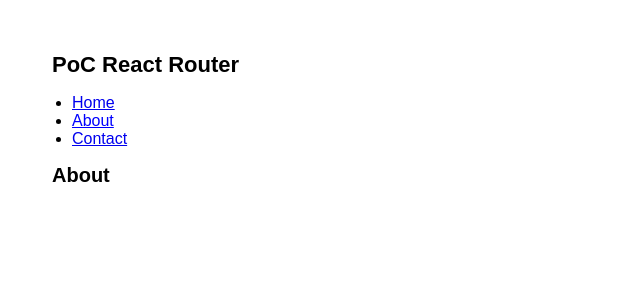
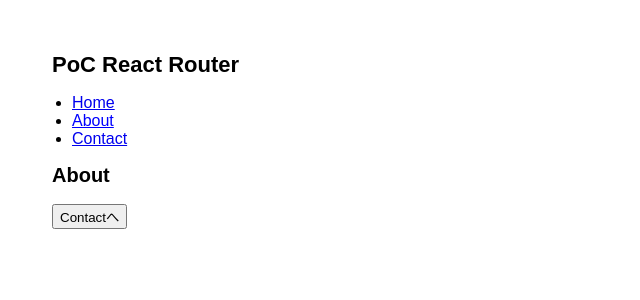
Before and after one commit to kazuya-u/NANOX-REACT, a React (Vite) app: page /about in a window 1280 px wide. Shown: the top 300 px of the page, without its empty margins (0-640 px from the left). Built offline with nearby package versions, Linux system fonts and the light colour scheme.

Commit message:
Learning "useNavigate".

```diff
--- a/src/routes/About.tsx
+++ b/src/routes/About.tsx
@@ -1,6 +1,13 @@
+import { useNavigate } from "react-router-dom";
+
 const About: React.FC = () => {
+  const navigate = useNavigate();
+
   return (
-    <h2>About</h2>
+    <>
+      <h2>About</h2>
+      <button onClick={() => navigate('/contact')}>Contactへ</button>
+    </>
   );
 }
 
```
